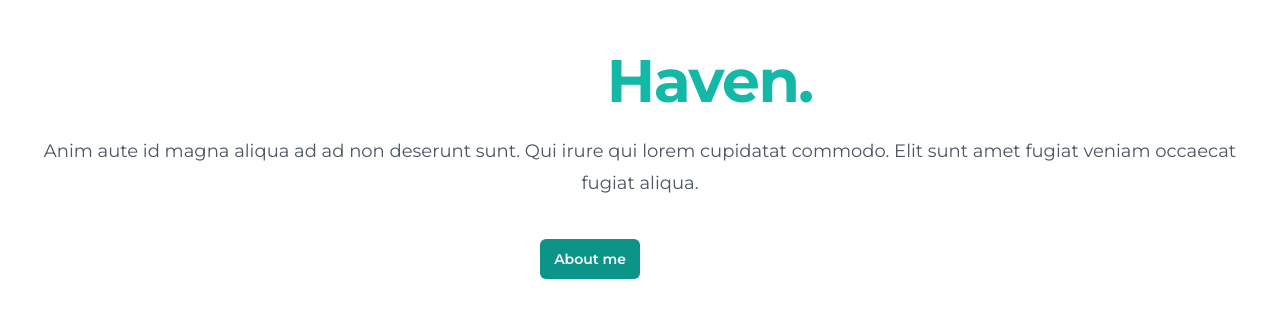
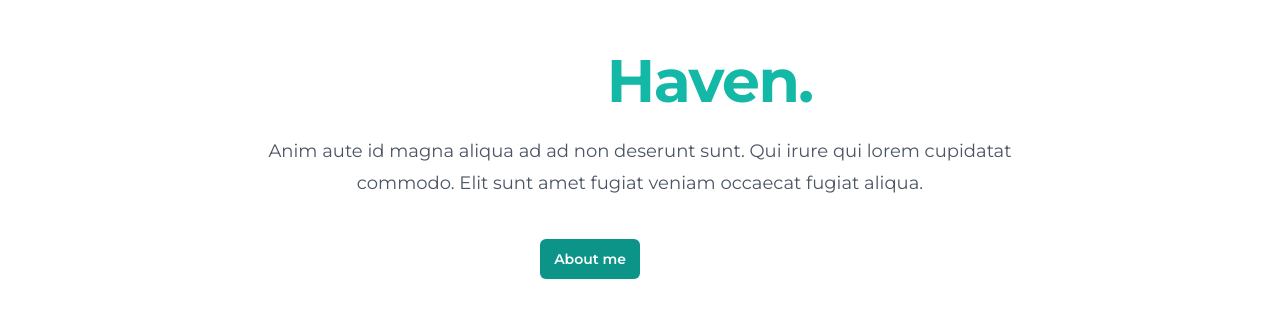
Before and after one commit to Rahulnisanth/BlogHaven, a Next.js app: page / in a window 1280 px wide. Shown: the part 195-512 px from the top of the page. Built offline with nearby package versions, Linux system fonts and the light colour scheme.

Commit message:
altered homepage padding

```diff
--- a/src/app/page.tsx
+++ b/src/app/page.tsx
@@ -3,11 +3,11 @@ import Link from "next/link";
 export default function Home() {
   return (
     <div className="bg-white dark:bg-gray-900 min-h-[90vh] flex items-center justify-center">
-      <div className="text-center">
+      <div className=" text-center">
         <h1 className="text-4xl font-bold tracking-tight text-white sm:text-6xl">
           Blog<span className="text-teal-500">Haven.</span>
         </h1>
-        <p className="px-5 mt-6 text-lg leading-8 text-gray-600">
+        <p className="px-5 md:px-[15rem] mt-6 text-lg leading-8 text-gray-600">
           Anim aute id magna aliqua ad ad non deserunt sunt. Qui irure qui lorem
           cupidatat commodo. Elit sunt amet fugiat veniam occaecat fugiat
           aliqua.
```
